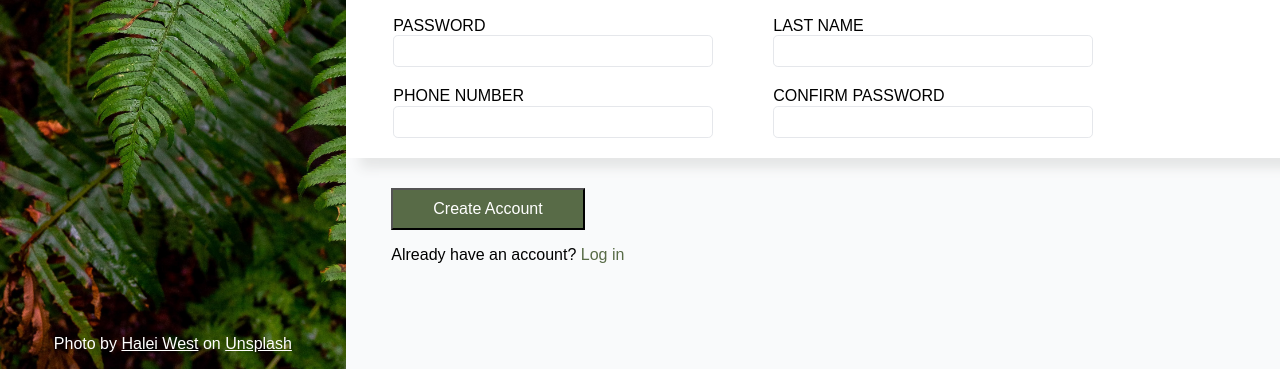
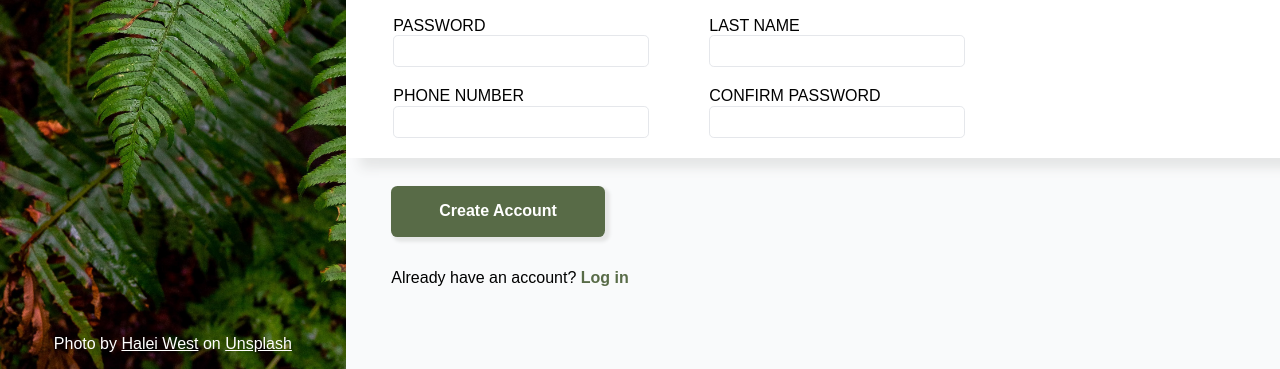
Before and after one commit to penach0/sign-up-form, a plain HTML site: page index.html in a window 1280 px wide. Shown: the part 431-800 px from the top of the page. Drawn offline with Linux system fonts and the light colour scheme.

Commit message:
Style button
- Input boxes width was adjusted for better ratio with the button width

```diff
--- a/css/style.css
+++ b/css/style.css
@@ -22,6 +22,7 @@
     --color-form-header: hsl(216, 38%, 13%);
     --color-text-label: hsl(215, 28%, 17%);
     --color-invalid-pass: hsl(0, 74%, 42%);
+    --color-shadow: hsl(180, 2%, 90%);
 }
 
 /* General Styles */
@@ -52,6 +53,7 @@ input,
 button {
     font-family: inherit;
     font-size: 100%;
+    border: none;
 }
 
 label {
@@ -64,8 +66,6 @@ fieldset {
 }
 
 /*  Typography */
-
-
 
  /* Blocks */
 
@@ -104,7 +104,7 @@ fieldset {
     flex-basis: 29%;
     z-index: 1;
 
-    box-shadow: 1rem 0.5rem 0.7rem 0.1rem hsl(180, 2%, 90%)
+    box-shadow: 1rem 0.5rem 0.7rem 0.1rem var(--color-shadow);
 }
 
 /* Elements */
@@ -158,7 +158,7 @@ fieldset {
 
 .form__input {
     height: 2rem;
-    width: 20rem;
+    width: 16rem;
 
     padding-left: 0.5rem;
     margin-bottom: 1.25rem;
@@ -168,14 +168,20 @@ fieldset {
 }
 
 .main__btn {
-    margin-top: 30px;
-    padding: 10px 40px;
+    margin: 1.8rem 0 1rem;
+    padding: 1rem 3rem;
+    font-weight: bold;
+
+
+    border-radius: 0.4rem;
+    box-shadow: 0.2rem 0.2rem 0.2rem 0.1rem var(--color-shadow);
 
     background-color: var(--color-clickable);
     color: hsl(0, 0%, 100%);
 }
 
 .main__login-link {
+    font-weight: bolder;
     color: var(--color-clickable)
 }
 
@@ -185,10 +191,13 @@ fieldset {
     margin-top: 150px;
 }
 
+/* Utility classes */
+
+
 /* Pseudo Elements and Classes */
 
 .form__input:focus {
     outline: none;
     border: 0.1rem solid hsl(224, 76%, 48%);
-    box-shadow: 0.1rem 0.1rem 0.1rem 0.1rem hsl(0, 0%, 82%);
+    box-shadow: 0.1rem 0.1rem 0.1rem 0.1rem var(--color-shadow);
 }
```
